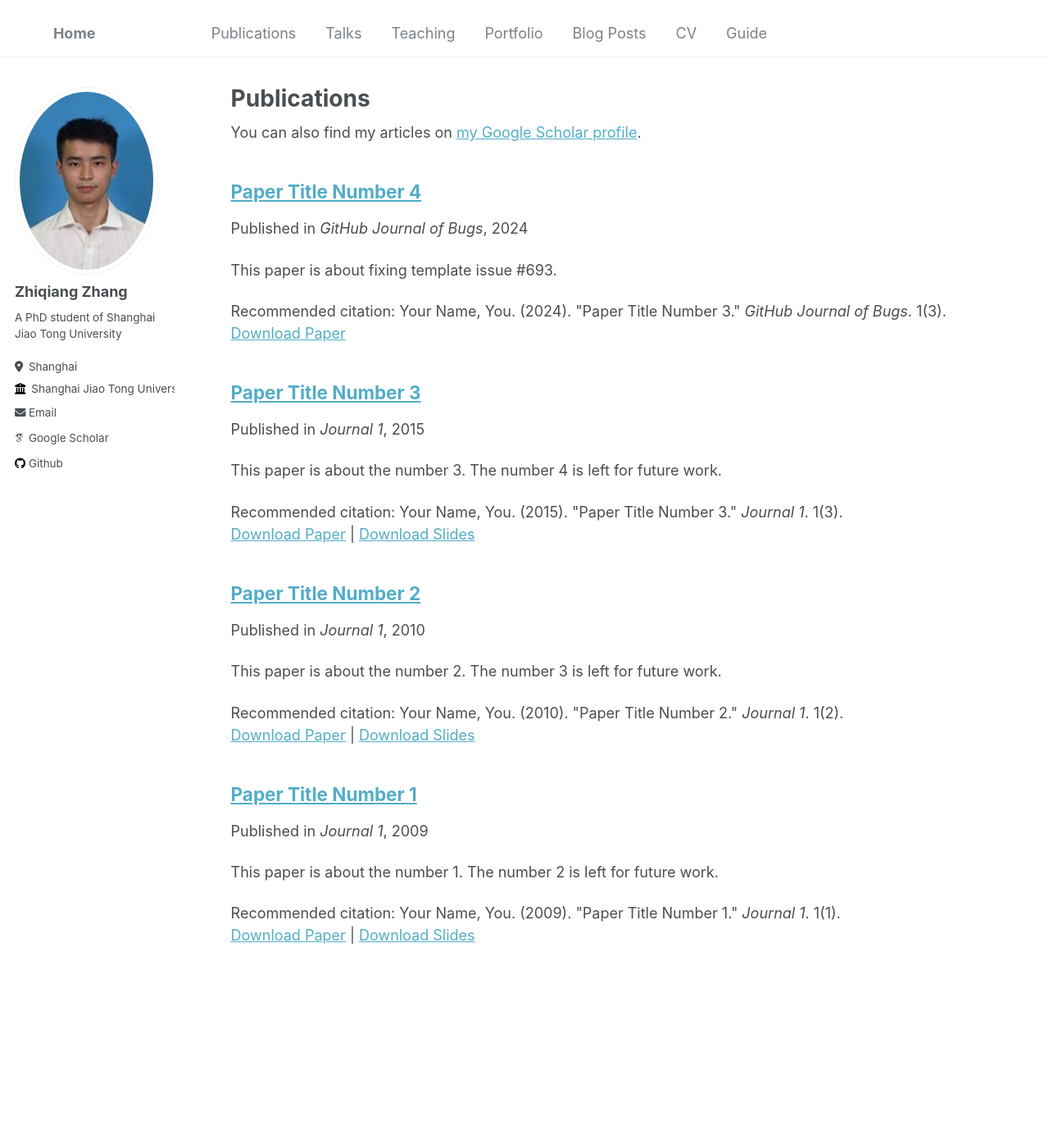
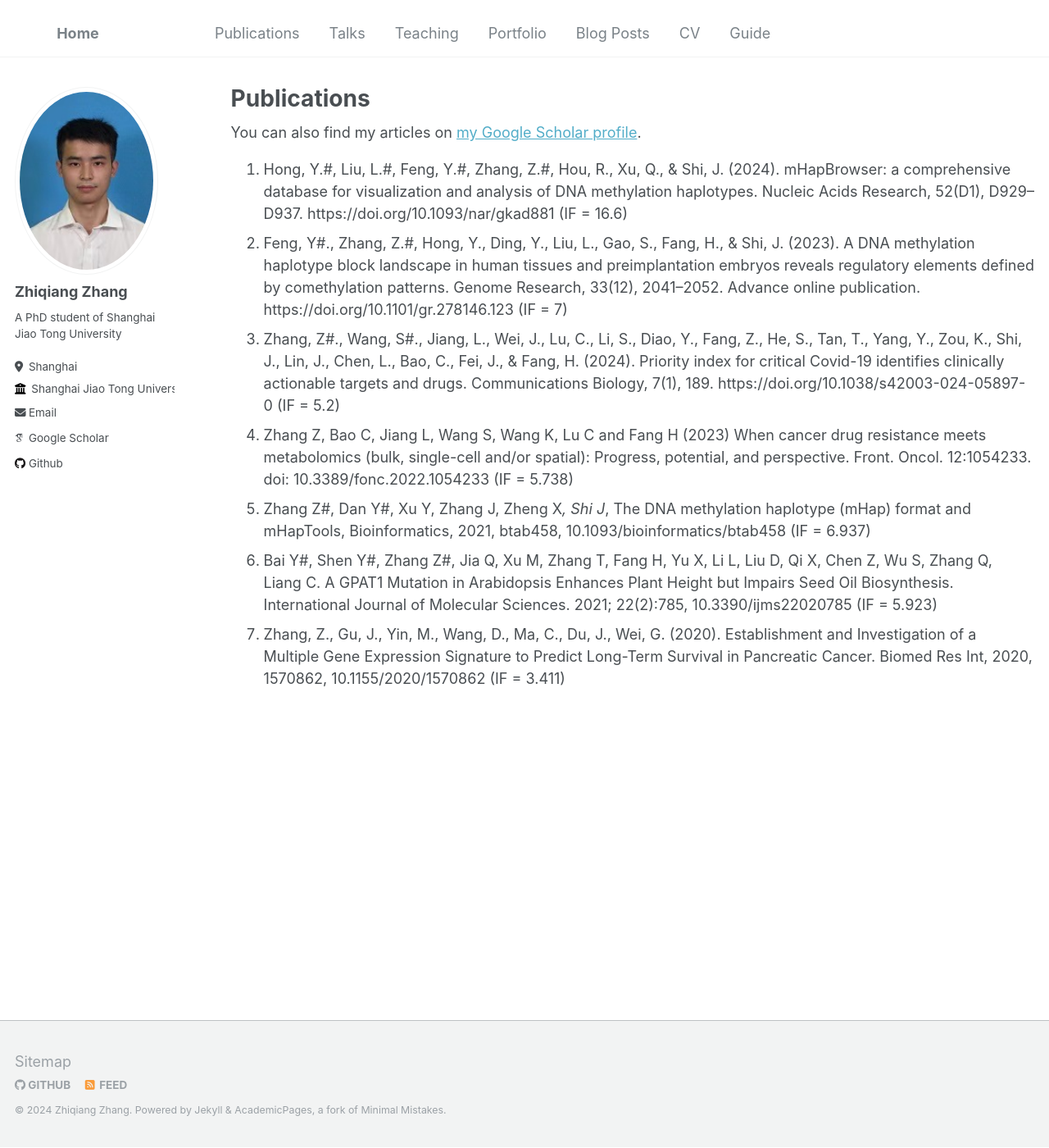
Before and after one commit to zhangzhiqiang2020/zhangzhiqiang2020.github.io, a Jekyll site: the page built from _pages/publications.md, in a window 1280 px wide and 1400 px high. Shown: the whole window at 82% size. Built offline with Jekyll 4.4.1, drawn with Linux system fonts in a browser that asks for light colours; some web fonts are replaced.

Commit message:
personal web

```diff
--- a/_config.yml
+++ b/_config.yml
@@ -8,7 +8,7 @@
 
 # Basic Site Settings
 locale                   : "en-China"
-title                    : "&nbsp;&nbsp;&nbsp;&nbsp;&nbsp;&nbsp;&nbsp;&nbsp;&nbsp;&nbsp; Home &nbsp;&nbsp;&nbsp;&nbsp;&nbsp;&nbsp;&nbsp;&nbsp;&nbsp;&nbsp;&nbsp;"
+title                    : "&nbsp;&nbsp;&nbsp;&nbsp;&nbsp;&nbsp;&nbsp;&nbsp;&nbsp;&nbsp;&nbsp; Home &nbsp;&nbsp;&nbsp;&nbsp;&nbsp;&nbsp;&nbsp;&nbsp;&nbsp;&nbsp;&nbsp;"
 title_separator          : "-"
 name                     : &name "Zhiqiang Zhang"
 description              : &description "A PhD student of Shanghai Jiao Tong University (SJTU)"
--- a/_pages/publications.md
+++ b/_pages/publications.md
@@ -9,8 +9,15 @@
   <div class="wordwrap">You can also find my articles on <a href="https://scholar.google.com/citations?user=96bfIR4AAAAJ&hl=zh-CN">my Google Scholar profile</a>.</div>
 {% endif %}
 
-{% include base_path %}
+<!-- {% include base_path %}
 
 {% for post in site.publications reversed %}
   {% include archive-single.html %}
-{% endfor %}
+{% endfor %} -->
+1.	Hong, Y.#, Liu, L.#, Feng, Y.#, Zhang, Z.#, Hou, R., Xu, Q., & Shi, J. (2024). mHapBrowser: a comprehensive database for visualization and analysis of DNA methylation haplotypes. Nucleic Acids Research, 52(D1), D929–D937. https://doi.org/10.1093/nar/gkad881 (IF = 16.6) <br/>
+2.	Feng, Y#., Zhang, Z.#, Hong, Y., Ding, Y., Liu, L., Gao, S., Fang, H., & Shi, J. (2023). A DNA methylation haplotype block landscape in human tissues and preimplantation embryos reveals regulatory elements defined by comethylation patterns. Genome Research, 33(12), 2041–2052. Advance online publication. https://doi.org/10.1101/gr.278146.123 (IF = 7) <br/>
+3.	Zhang, Z#., Wang, S#., Jiang, L., Wei, J., Lu, C., Li, S., Diao, Y., Fang, Z., He, S., Tan, T., Yang, Y., Zou, K., Shi, J., Lin, J., Chen, L., Bao, C., Fei, J., & Fang, H. (2024). Priority index for critical Covid-19 identifies clinically actionable targets and drugs. Communications Biology, 7(1), 189. https://doi.org/10.1038/s42003-024-05897-0 (IF = 5.2)<br/>
+4.	Zhang Z, Bao C, Jiang L, Wang S, Wang K, Lu C and Fang H (2023) When cancer drug resistance meets metabolomics (bulk, single-cell and/or spatial): Progress, potential, and perspective. Front. Oncol. 12:1054233. doi: 10.3389/fonc.2022.1054233 (IF = 5.738)<br/>
+5.	Zhang Z#, Dan Y#, Xu Y, Zhang J, Zheng X*, Shi J*, The DNA methylation haplotype (mHap) format and mHapTools, Bioinformatics, 2021, btab458, 10.1093/bioinformatics/btab458 (IF = 6.937)<br/>
+6.	Bai Y#, Shen Y#, Zhang Z#, Jia Q, Xu M, Zhang T, Fang H, Yu X, Li L, Liu D, Qi X, Chen Z, Wu S, Zhang Q, Liang C. A GPAT1 Mutation in Arabidopsis Enhances Plant Height but Impairs Seed Oil Biosynthesis. International Journal of Molecular Sciences. 2021; 22(2):785, 10.3390/ijms22020785 (IF = 5.923)<br/>
+7.	Zhang, Z., Gu, J., Yin, M., Wang, D., Ma, C., Du, J., Wei, G. (2020). Establishment and Investigation of a Multiple Gene Expression Signature to Predict Long-Term Survival in Pancreatic Cancer. Biomed Res Int, 2020, 1570862, 10.1155/2020/1570862 (IF = 3.411)<br/>
```
Also changed, not shown: _pages/about.md (+3 -3 lines).
